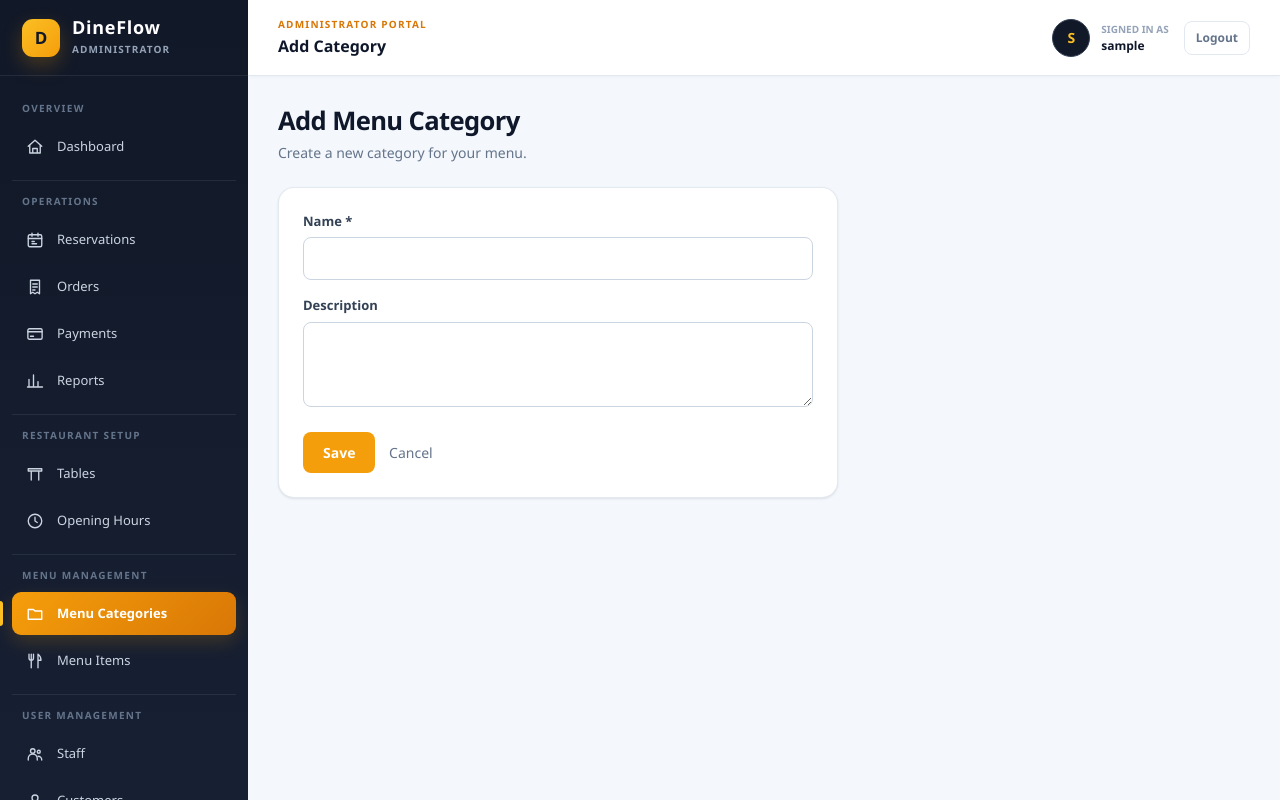
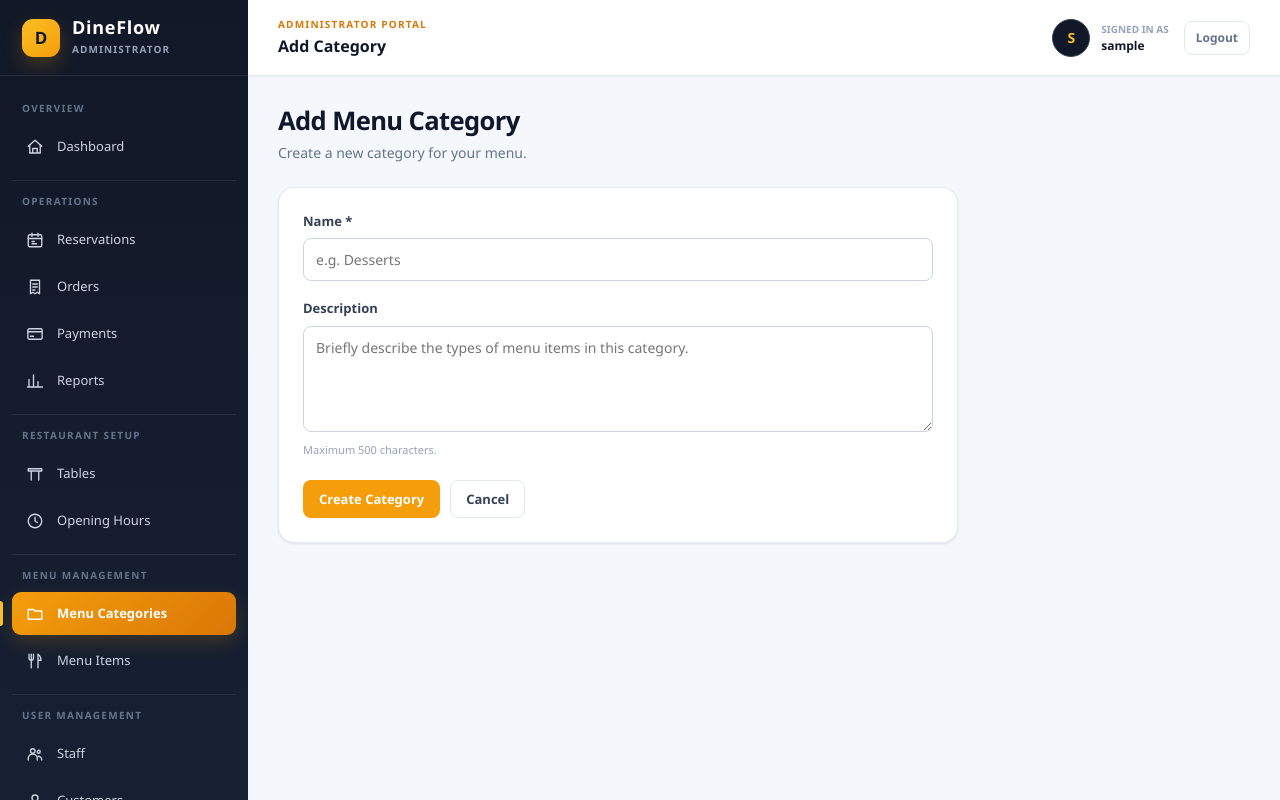
Before and after one commit to brendancws/SE_Project, an ASP.NET Core app: page /Admin/Categories/Create in a window 1280 px wide. Run offline with ASP.NET Core 8, Linux system fonts and the light colour scheme; the visitor is signed in with stand-in values (Sample User, id 1).

Commit message:
Polish Administrator category creation form

```diff
--- a/RROMS/Pages/Admin/Categories/Create.cshtml
+++ b/RROMS/Pages/Admin/Categories/Create.cshtml
@@ -1,5 +1,6 @@
 @page
 @model RROMS.Pages.Admin.Categories.CreateModel
+
 @{
     ViewData["Title"] = "Add Category";
     Layout = "_AdminLayout";
@@ -11,53 +12,65 @@
     Create a new category for your menu.
 </p>
 
-<div class="card" style="max-width:560px;">
+<section class="card admin-form-card">
     <form method="post">
         <div asp-validation-summary="ModelOnly"
-             style="margin-bottom:16px; color:#b91c1c;">
+             class="admin-alert admin-alert-danger">
         </div>
 
-        <div style="margin-bottom:16px;">
+        <div class="admin-form-group">
             <label asp-for="Category.CategoryName"
-                   style="display:block; margin-bottom:6px; color:#334155; font-size:13px; font-weight:600;">
+                   class="admin-label">
                 Name *
             </label>
 
             <input asp-for="Category.CategoryName"
+                   class="admin-input"
                    required
                    maxlength="100"
                    autocomplete="off"
-                   style="width:100%; padding:10px; border:1px solid #cbd5e1; border-radius:8px;" />
+                   placeholder="e.g. Desserts" />
 
             <span asp-validation-for="Category.CategoryName"
-                  style="display:block; margin-top:5px; color:#b91c1c; font-size:12px;">
+                  class="admin-validation">
             </span>
         </div>
 
-        <div style="margin-bottom:20px;">
+        <div class="admin-form-group">
             <label asp-for="Category.Description"
-                   style="display:block; margin-bottom:6px; color:#334155; font-size:13px; font-weight:600;">
+                   class="admin-label">
                 Description
             </label>
 
             <textarea asp-for="Category.Description"
-                      rows="3"
+                      class="admin-textarea"
+                      rows="4"
                       maxlength="500"
-                      style="width:100%; padding:10px; border:1px solid #cbd5e1; border-radius:8px; resize:vertical;"></textarea>
+                      placeholder="Briefly describe the types of menu items in this category."></textarea>
 
             <span asp-validation-for="Category.Description"
-                  style="display:block; margin-top:5px; color:#b91c1c; font-size:12px;">
+                  class="admin-validation">
             </span>
+
+            <div class="admin-help-text">
+                Maximum 500 characters.
+            </div>
         </div>
 
-        <button type="submit"
-                style="padding:10px 20px; border:none; border-radius:8px; background:#f59e0b; color:#fff; cursor:pointer; font-weight:600;">
-            Save
-        </button>
+        <div class="admin-form-actions">
+            <button type="submit"
+                    class="admin-button admin-button-primary">
+                Create Category
+            </button>
 
-        <a asp-page="./Index"
-           style="margin-left:10px; color:#64748b; text-decoration:none;">
-            Cancel
-        </a>
+            <a asp-page="./Index"
+               class="admin-button admin-button-secondary">
+                Cancel
+            </a>
+        </div>
     </form>
-</div>
+</section>
+
+@section Scripts {
+    <partial name="_ValidationScriptsPartial" />
+}
```
